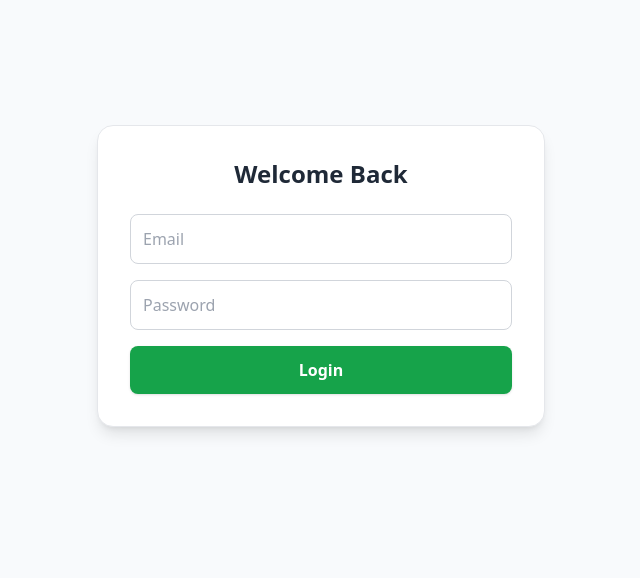
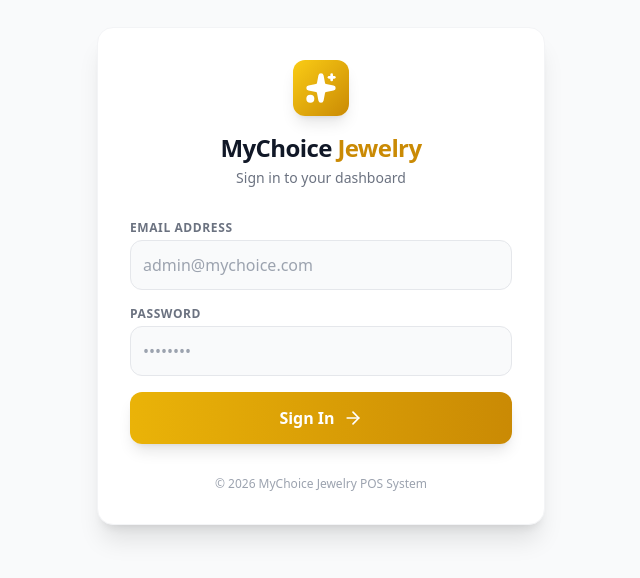
Before and after one commit to Dhairya-unfiltered/MCJ-1, a React (Vite) app: page /login in a window 1280 px wide. Shown: the part 124-702 px from the top of the page, without its empty margins (319-959 px from the left). Built offline with nearby package versions, Linux system fonts and the light colour scheme; no server answers.

Commit message:
Add files via upload

```diff
--- a/src/components/Navbar.jsx
+++ b/src/components/Navbar.jsx
@@ -1,22 +1,91 @@
-import { Link } from "react-router-dom";
+import { Link, useLocation } from "react-router-dom";
 import supabase from "../services/supabase";
+import { LayoutDashboard, ShoppingCart, Sparkles, Banknote, LogOut } from "lucide-react";
 
 export default function Navbar() {
+  const location = useLocation();
+
+  const navItems = [
+    { path: "/dashboard", label: "Dashboard", icon: LayoutDashboard },
+    { path: "/purchase", label: "Purchase", icon: ShoppingCart },
+    { path: "/sell", label: "Sell", icon: Sparkles },
+    { path: "/other", label: "Expenses", icon: Banknote },
+  ];
+
   const logout = async () => {
     await supabase.auth.signOut();
     window.location.href = "/login";
   };
 
   return (
-    <div className="bg-black text-white p-4 flex gap-6 justify-between">
-      <div className="flex gap-3">
-        <Link to="/dashboard" className="text-yellow-400 font-bold">Dashboard</Link>
-        <Link to="/purchase">Purchase</Link>
-        <Link to="/sell">Sell</Link>
-        <Link to="/other">Other</Link>
+    <nav className="bg-white border-b border-gray-200 sticky top-0 z-50">
+      <div className="max-w-7xl mx-auto px-4 md:px-8">
+        <div className="flex justify-between items-center h-16">
+
+          {/* Logo / Brand */}
+          <div className="flex-shrink-0 flex items-center gap-2">
+            <div className="bg-gradient-to-br from-yellow-400 to-yellow-600 text-white p-1.5 rounded-lg shadow-sm">
+              <Sparkles size={20} fill="white" />
+            </div>
+            <span className="font-bold text-xl tracking-tight text-gray-900">
+              MyChoice <span className="text-yellow-600">Jewelry</span>
+            </span>
+          </div>
+
+          {/* Navigation Links */}
+          <div className="hidden md:flex gap-8 h-full">
+            {navItems.map((item) => {
+              const isActive = location.pathname === item.path;
+              return (
+                <Link
+                  key={item.path}
+                  to={item.path}
+                  className={`flex items-center gap-2 h-full px-1 border-b-[3px] transition-all duration-200 font-medium text-sm lg:text-base ${isActive
+                      ? "border-yellow-500 text-yellow-700 bg-yellow-50/50"
+                      : "border-transparent text-gray-500 hover:text-gray-800 hover:bg-gray-50"
+                    }`}
+                >
+                  <item.icon size={18} className={isActive ? "text-yellow-600" : "text-gray-400"} />
+                  {item.label}
+                </Link>
+              );
+            })}
+          </div>
+
+          {/* Mobile Menu & Logout (Simplified for now) */}
+          <div className="flex items-center gap-4">
+            {/* Mobile: Show active page name? Or just simple Logout for now as requested desktop focus */}
+
+            <button
+              onClick={logout}
+              className="flex items-center gap-2 text-sm font-medium text-gray-500 hover:text-red-600 transition-colors px-3 py-2 rounded-lg hover:bg-red-50"
+              title="Logout"
+            >
+              <LogOut size={18} />
+              <span className="hidden sm:inline">Logout</span>
+            </button>
+          </div>
+        </div>
       </div>
 
-      <button className="text-red-500" onClick={logout}>Logout</button>
-    </div>
+      {/* Mobile Bottom Nav (Optional Enhancement - strict "yellow line" request focused on top nav for now) */}
+      <div className="md:hidden flex justify-around bg-white border-t border-gray-200 fixed bottom-0 left-0 right-0 z-50 pb-safe">
+        {navItems.map((item) => {
+          const isActive = location.pathname === item.path;
+          return (
+            <Link
+              key={item.path}
+              to={item.path}
+              className={`flex flex-col items-center justify-center w-full py-3 ${isActive ? "text-yellow-700 bg-yellow-50" : "text-gray-500"
+                }`}
+            >
+              <item.icon size={20} className={isActive ? "text-yellow-600 mb-1" : "text-gray-400 mb-1"} />
+              <span className="text-[10px] font-medium">{item.label}</span>
+              {isActive && <div className="absolute top-0 w-full h-[3px] bg-yellow-500" />}
+            </Link>
+          );
+        })}
+      </div>
+    </nav>
   );
 }
--- a/src/pages/Login.jsx
+++ b/src/pages/Login.jsx
@@ -1,47 +1,77 @@
 import { useState } from "react";
 import supabase from "../services/supabase";
 import toast from "react-hot-toast";
+import { Sparkles, ArrowRight, Loader2 } from "lucide-react";
 
 export default function Login() {
   const [email, setEmail] = useState("");
   const [password, setPassword] = useState("");
+  const [loading, setLoading] = useState(false);
 
-  const login = async () => {
+  const login = async (e) => {
+    e.preventDefault();
+    if (!email || !password) return toast.error("Please fill in all fields");
+
+    setLoading(true);
     const { error } = await supabase.auth.signInWithPassword({
       email,
       password,
     });
+    setLoading(false);
+
     if (error) toast.error(error.message);
     else window.location.href = "/purchase";
   };
 
   return (
-    <div className="min-h-screen bg-slate-50 flex items-center justify-center">
-      <div className="bg-white w-full max-w-md p-8 rounded-2xl shadow-lg border border-gray-200">
-        <h2 className="text-2xl font-bold text-center mb-6 text-gray-800">
-          Welcome Back
-        </h2>
+    <div className="min-h-screen bg-gray-50 flex items-center justify-center p-4">
+      <div className="bg-white w-full max-w-md p-8 rounded-2xl shadow-xl border border-gray-100 flex flex-col items-center">
 
-        <div className="flex flex-col gap-4">
+        {/* Brand Logo */}
+        <div className="mb-8 flex flex-col items-center">
+          <div className="bg-gradient-to-br from-yellow-400 to-yellow-600 text-white p-3 rounded-xl shadow-lg mb-4">
+            <Sparkles size={32} fill="white" />
+          </div>
+          <h1 className="text-2xl font-bold text-gray-900 tracking-tight">
+            MyChoice <span className="text-yellow-600">Jewelry</span>
+          </h1>
+          <p className="text-gray-500 text-sm mt-1">Sign in to your dashboard</p>
+        </div>
+
+        <form onSubmit={login} className="w-full space-y-4">
+          <div>
+            <label className="text-xs font-bold text-gray-500 uppercase tracking-wider mb-1 block">Email Address</label>
             <input
-            className="border border-gray-300 p-3 rounded-lg focus:outline-none focus:ring-2 focus:ring-blue-500"
-            placeholder="Email"
+              className="w-full border border-gray-200 bg-gray-50 p-3 rounded-xl focus:outline-none focus:ring-2 focus:ring-yellow-500 focus:bg-white transition-all text-gray-800"
+              placeholder="admin@mychoice.com"
+              type="email"
+              value={email}
               onChange={(e) => setEmail(e.target.value)}
             />
+          </div>
 
+          <div>
+            <label className="text-xs font-bold text-gray-500 uppercase tracking-wider mb-1 block">Password</label>
             <input
-            className="border border-gray-300 p-3 rounded-lg focus:outline-none focus:ring-2 focus:ring-blue-500"
+              className="w-full border border-gray-200 bg-gray-50 p-3 rounded-xl focus:outline-none focus:ring-2 focus:ring-yellow-500 focus:bg-white transition-all text-gray-800"
               type="password"
-            placeholder="Password"
+              placeholder="••••••••"
+              value={password}
               onChange={(e) => setPassword(e.target.value)}
             />
+          </div>
 
           <button
-            className="bg-green-600 hover:bg-green-700 transition text-white p-3 rounded-lg font-semibold shadow"
-            onClick={login}
+            type="submit"
+            disabled={loading}
+            className="w-full bg-gradient-to-r from-yellow-500 to-yellow-600 hover:from-yellow-600 hover:to-yellow-700 text-white font-bold py-3.5 rounded-xl shadow-lg hover:shadow-xl transition transform active:scale-95 flex items-center justify-center gap-2 disabled:opacity-70 disabled:cursor-not-allowed mt-2"
           >
-            Login
+            {loading ? <Loader2 className="animate-spin" size={20} /> : <>Sign In <ArrowRight size={20} /></>}
           </button>
+        </form>
+
+        <div className="mt-8 text-center text-xs text-gray-400">
+          © 2026 MyChoice Jewelry POS System
         </div>
       </div>
     </div>
```
Also changed, not shown: src/pages/Dashboard.jsx (+68 -5 lines). Lines whose indentation alone changed are shown as unchanged.
